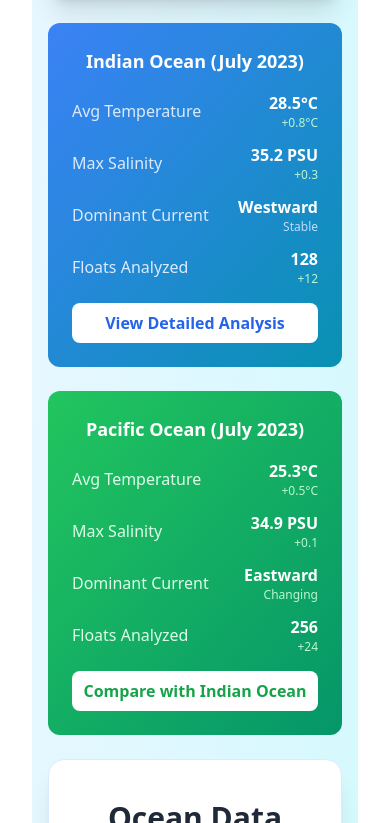
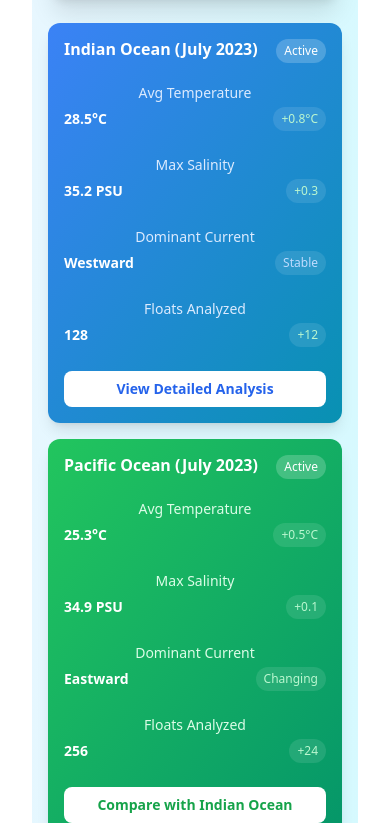
Before and after one commit to shreekant-lohagale/FloatChat-ARGO-Ocean-Data-Discovery, a React (Vite) app: page / in a window 390 px wide. Shown: the part 3121-3944 px from the top of the page. Built offline with nearby package versions, Linux system fonts and the light colour scheme; the HTML template or start-up script is replaced by a standard one.

Commit message:
Update DataSummary.jsx
refactor(ui): enhance DataSummary with utility functions, responsive grid layout, and mobile quick actions

```diff
--- a/src/components/DataSummary.jsx
+++ b/src/components/DataSummary.jsx
@@ -22,56 +22,93 @@ const DataSummary = () => {
     }
   };
 
+  // Color utility function for change indicators
+  const getChangeColor = (change, isIndianOcean = true) => {
+    if (change.includes('+')) return isIndianOcean ? 'text-green-200' : 'text-green-200';
+    if (change.includes('-')) return isIndianOcean ? 'text-red-200' : 'text-red-200';
+    return isIndianOcean ? 'text-blue-200' : 'text-green-200';
+  };
+
+  const getBgGradient = (isIndianOcean = true) => {
+    return isIndianOcean
+      ? 'bg-gradient-to-br from-blue-500 to-cyan-600'
+      : 'bg-gradient-to-br from-green-500 to-emerald-600';
+  };
+
+  const getTextColor = (isIndianOcean = true) => {
+    return isIndianOcean ? 'text-blue-100' : 'text-green-100';
+  };
+
+  const getButtonStyle = (isIndianOcean = true) => {
+    return isIndianOcean
+      ? 'bg-white text-blue-600 hover:bg-blue-50'
+      : 'bg-white text-green-600 hover:bg-green-50';
+  };
+
   return (
-    <>
+    <div className="grid grid-cols-1 lg:grid-cols-2 gap-4 sm:gap-6 w-full">
       {/* Indian Ocean Summary */}
-      <div className="bg-gradient-to-br from-blue-500 to-cyan-600 rounded-xl p-6 text-white">
-        <h3 className="text-lg font-bold mb-4">{summaryData.indianOcean.title}</h3>
-        <div className="space-y-3">
+      <div className={`${getBgGradient(true)} rounded-xl sm:rounded-2xl p-4 sm:p-6 text-white shadow-lg hover:shadow-xl transition-shadow duration-300`}>
+        <div className="flex items-start justify-between mb-3 sm:mb-4">
+          <h3 className="text-base sm:text-lg font-bold leading-tight">{summaryData.indianOcean.title}</h3>
+          <span className="bg-white/20 text-xs px-2 py-1 rounded-full font-medium">Active</span>
+        </div>
+
+        <div className="space-y-2 sm:space-y-3">
           {summaryData.indianOcean.metrics.map((metric, index) => (
-            <div key={index} className="flex justify-between items-center">
-              <span className="text-blue-100">{metric.label}</span>
-              <div className="text-right">
-                <div className="font-semibold">{metric.value}</div>
-                <div className={`text-xs ${
-                  metric.change.includes('+') ? 'text-green-200' :
-                  metric.change.includes('-') ? 'text-red-200' : 'text-blue-200'
-                }`}>
+            <div key={index} className="flex flex-col xs:flex-row xs:justify-between xs:items-center gap-1 xs:gap-2 py-2 xs:py-1">
+              <span className={`text-sm sm:text-base ${getTextColor(true)} font-medium`}>{metric.label}</span>
+              <div className="flex items-center justify-between xs:justify-end xs:space-x-3">
+                <div className="font-semibold text-sm sm:text-base">{metric.value}</div>
+                <div className={`text-xs px-2 py-1 rounded-full bg-white/10 ${getChangeColor(metric.change, true)} font-medium`}>
                   {metric.change}
                 </div>
               </div>
             </div>
           ))}
         </div>
-        <button className="w-full mt-4 bg-white text-blue-600 py-2 rounded-lg font-semibold hover:bg-blue-50 transition-colors">
+
+        <button className={`w-full mt-4 sm:mt-5 py-2 sm:py-3 rounded-lg font-semibold transition-all duration-200 active:scale-95 ${getButtonStyle(true)} text-sm sm:text-base`}>
           View Detailed Analysis
         </button>
       </div>
 
       {/* Pacific Ocean Summary */}
-      <div className="bg-gradient-to-br from-green-500 to-emerald-600 rounded-xl p-6 text-white">
-        <h3 className="text-lg font-bold mb-4">{summaryData.pacificOcean.title}</h3>
-        <div className="space-y-3">
+      <div className={`${getBgGradient(false)} rounded-xl sm:rounded-2xl p-4 sm:p-6 text-white shadow-lg hover:shadow-xl transition-shadow duration-300`}>
+        <div className="flex items-start justify-between mb-3 sm:mb-4">
+          <h3 className="text-base sm:text-lg font-bold leading-tight">{summaryData.pacificOcean.title}</h3>
+          <span className="bg-white/20 text-xs px-2 py-1 rounded-full font-medium">Active</span>
+        </div>
+
+        <div className="space-y-2 sm:space-y-3">
           {summaryData.pacificOcean.metrics.map((metric, index) => (
-            <div key={index} className="flex justify-between items-center">
-              <span className="text-green-100">{metric.label}</span>
-              <div className="text-right">
-                <div className="font-semibold">{metric.value}</div>
-                <div className={`text-xs ${
-                  metric.change.includes('+') ? 'text-green-200' :
-                  metric.change.includes('-') ? 'text-red-200' : 'text-green-200'
-                }`}>
+            <div key={index} className="flex flex-col xs:flex-row xs:justify-between xs:items-center gap-1 xs:gap-2 py-2 xs:py-1">
+              <span className={`text-sm sm:text-base ${getTextColor(false)} font-medium`}>{metric.label}</span>
+              <div className="flex items-center justify-between xs:justify-end xs:space-x-3">
+                <div className="font-semibold text-sm sm:text-base">{metric.value}</div>
+                <div className={`text-xs px-2 py-1 rounded-full bg-white/10 ${getChangeColor(metric.change, false)} font-medium`}>
                   {metric.change}
                 </div>
               </div>
             </div>
           ))}
         </div>
-        <button className="w-full mt-4 bg-white text-green-600 py-2 rounded-lg font-semibold hover:bg-green-50 transition-colors">
+
+        <button className={`w-full mt-4 sm:mt-5 py-2 sm:py-3 rounded-lg font-semibold transition-all duration-200 active:scale-95 ${getButtonStyle(false)} text-sm sm:text-base`}>
           Compare with Indian Ocean
         </button>
       </div>
-    </>
+
+      {/* Mobile-only quick actions */}
+      <div className="lg:hidden flex space-x-3 mt-2">
+        <button className="flex-1 bg-gray-100 text-gray-700 py-2 rounded-lg text-sm font-medium hover:bg-gray-200 transition-colors">
+          Download Report
+        </button>
+        <button className="flex-1 bg-gray-100 text-gray-700 py-2 rounded-lg text-sm font-medium hover:bg-gray-200 transition-colors">
+          Share Data
+        </button>
+      </div>
+    </div>
   );
 };
 
```
